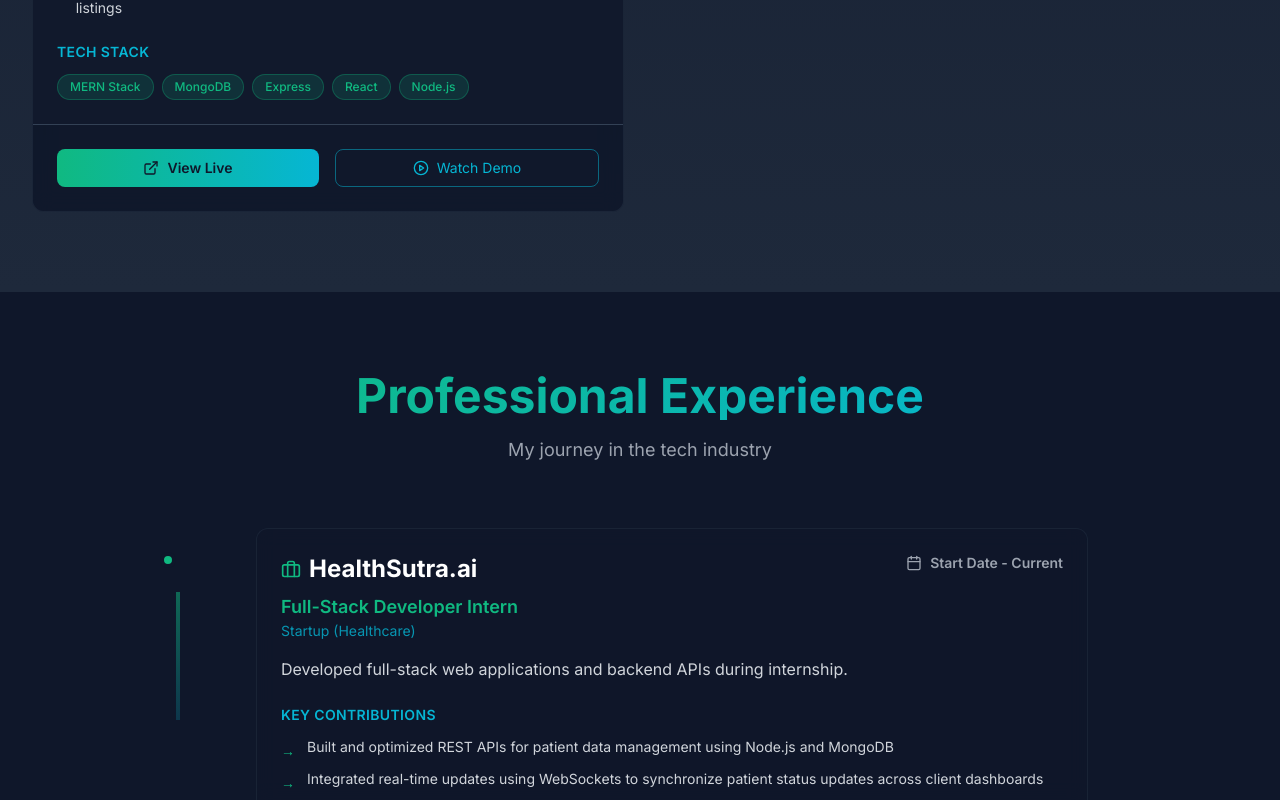
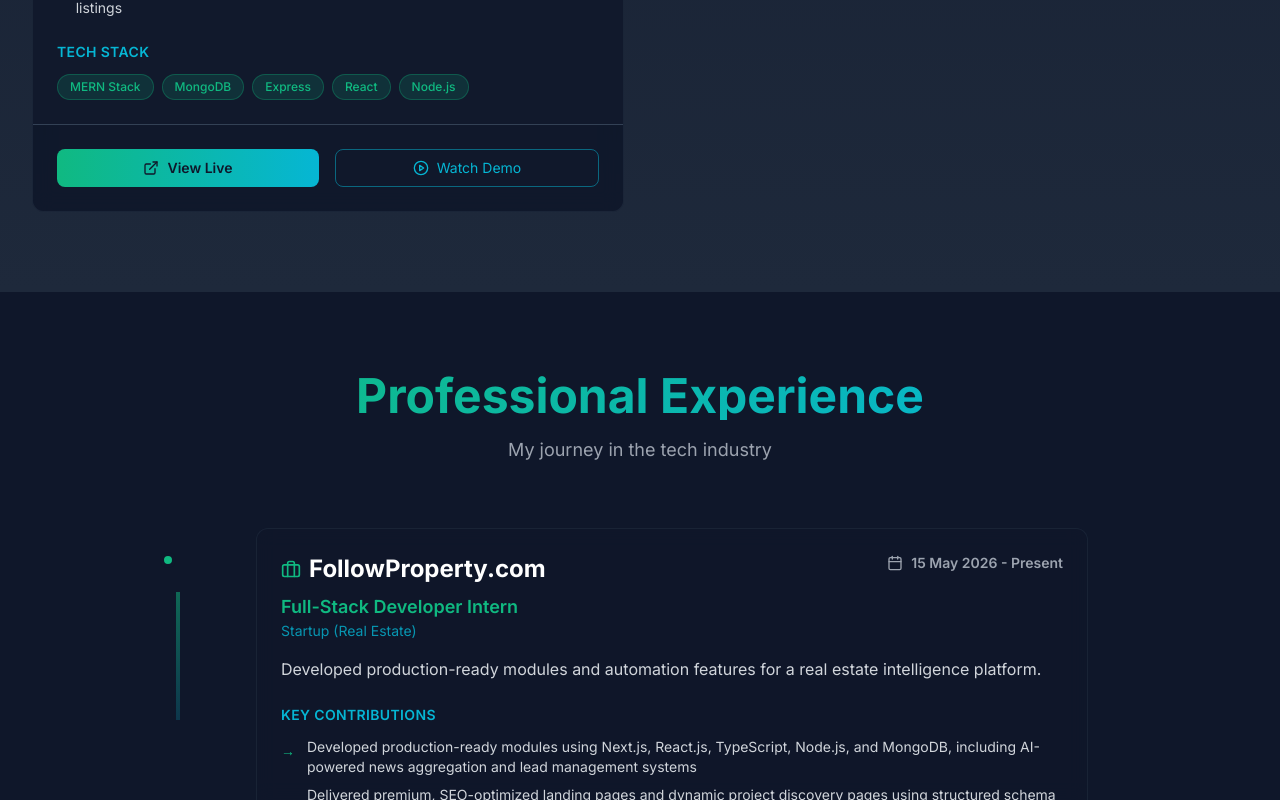
Before and after one commit to ItsOnlyMe01/Portfolio, a Next.js app: page / in a window 1280 px wide. Shown: the part 2000-2800 px from the top of the page. Built offline with nearby package versions, Linux system fonts and the light colour scheme.

Commit message:
refactor: add FollowProperty internship and update experience dates

```diff
--- a/src/components/Experience.tsx
+++ b/src/components/Experience.tsx
@@ -16,9 +16,33 @@ interface Experience {
 export function Experience() {
   const experiences: Experience[] = [
     {
+      company: "FollowProperty.com",
+      position: "Full-Stack Developer Intern",
+      period: "15 May 2026 - Present",
+      type: "Startup (Real Estate)",
+      description:
+        "Developed production-ready modules and automation features for a real estate intelligence platform.",
+      responsibilities: [
+        "Developed production-ready modules using Next.js, React.js, TypeScript, Node.js, and MongoDB, including AI-powered news aggregation and lead management systems",
+        "Delivered premium, SEO-optimized landing pages and dynamic project discovery pages using structured schema markup",
+        "Automated large-scale data collection through Python web scraping pipelines with duplicate detection",
+        "Built lead-generation workflows and integrated REST APIs while collaborating directly with the founder to scope and ship features",
+      ],
+      technologies: [
+        "Next.js",
+        "React",
+        "TypeScript",
+        "Node.js",
+        "MongoDB",
+        "Python",
+        "Web Scraping",
+        "REST APIs",
+      ],
+    },
+    {
       company: "HealthSutra.ai",
       position: "Full-Stack Developer Intern",
-      period: "Start Date - Current",
+      period: "1 Aug 2025 - 30 Nov 2025",
       type: "Startup (Healthcare)",
       description:
         "Developed full-stack web applications and backend APIs during internship.",
@@ -33,7 +57,7 @@ export function Experience() {
     {
       company: "PrimeVacations.in",
       position: "Backend Developer Intern",
-      period: "Month - Month",
+      period: "21 Mar 2025 - 30 Jun 2025",
       type: "Startup (Travel & Hospitality)",
       description: "Developed backend APIs and deployment setups for a property booking platform.",
       responsibilities: [
@@ -53,7 +77,7 @@ export function Experience() {
     {
       company: "MedWander.com",
       position: "Full-Stack Developer",
-      period: "Month - Month",
+      period: "21 Dec 2024 - 21 Mar 2025",
       type: "Startup (Medical Tourism)",
       description:
         "Developed features for a medical tourism listing platform.",
--- a/src/components/HeroSection.tsx
+++ b/src/components/HeroSection.tsx
@@ -76,6 +76,10 @@ export function HeroSection() {
             >
               I am a final-year B.Tech CSE student (graduating in 2026) at AKTU with hands-on internship experience at startups like{" "}
               <span className="text-emerald-accent font-semibold">
+                FollowProperty.com
+              </span>
+              ,{" "}
+              <span className="text-emerald-accent font-semibold">
                 HealthSutra.ai
               </span>{" "}
               and{" "}
```
